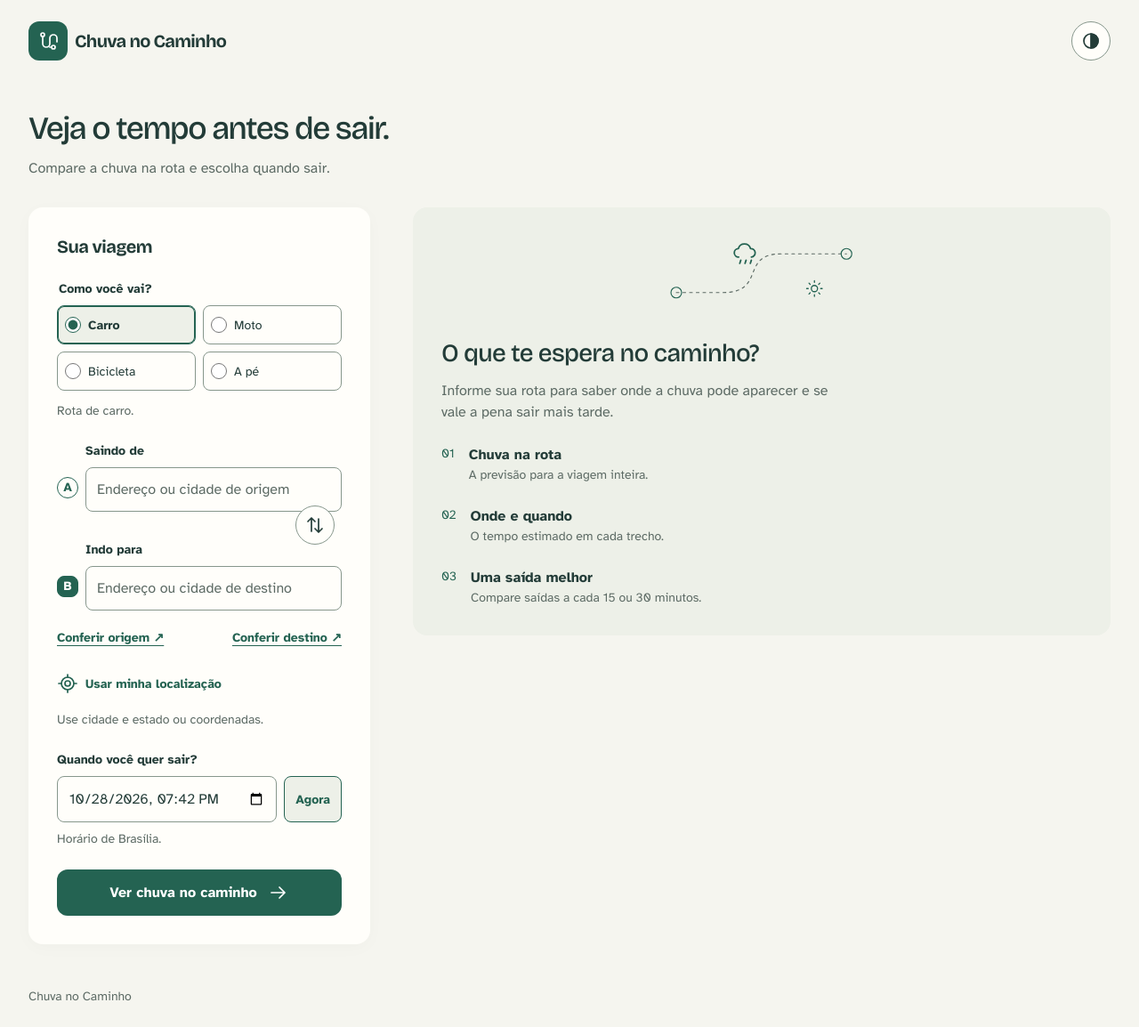
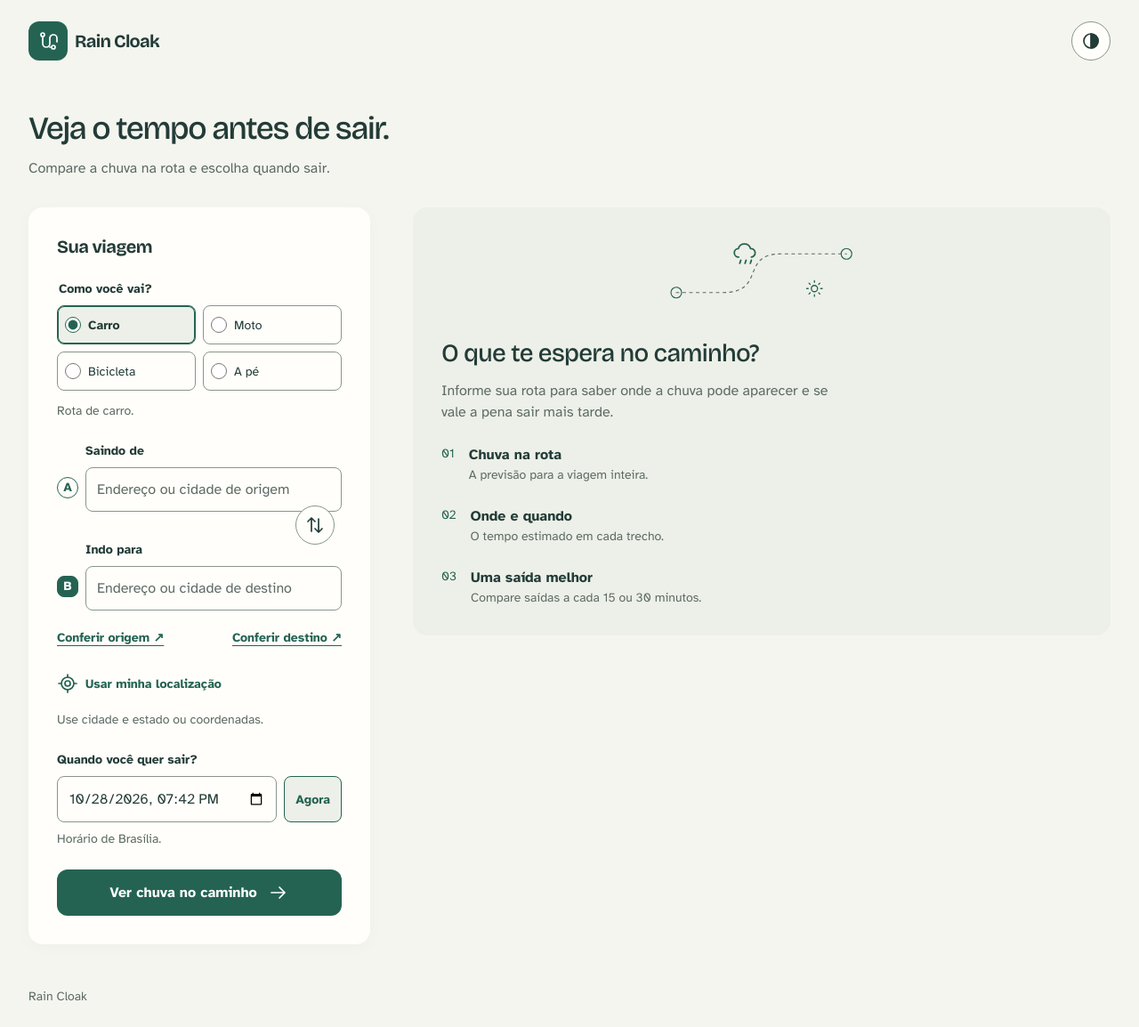
Before and after one commit to ErickHTF/rain, a website with bundled scripts: page index.html in a window 1280 px wide. Shown: the whole page at 89% size. Built offline with nearby package versions, Linux system fonts and the light colour scheme.

Commit message:
Renomeia o projeto para Rain Cloak

```diff
--- a/index.html
+++ b/index.html
@@ -5,7 +5,7 @@
   <meta name="viewport" content="width=device-width, initial-scale=1, viewport-fit=cover">
   <meta name="theme-color" content="#f5f5ef">
   <meta name="description" content="Consulte a previsão de chuva ao longo da sua rota e compare horários de saída com radar e previsão do tempo.">
-  <title>Chuva no Caminho</title>
+  <title>Rain Cloak</title>
   <link rel="preconnect" href="https://fonts.googleapis.com">
   <link rel="preconnect" href="https://fonts.gstatic.com" crossorigin>
   <link rel="stylesheet" href="https://fonts.googleapis.com/css2?family=Atkinson+Hyperlegible:wght@400;700&family=Bricolage+Grotesque:opsz,wght@12..96,500;12..96,700;12..96,800&display=swap">
@@ -28,7 +28,7 @@
     <symbol id="icon-arrow" viewBox="0 0 24 24"><path d="M4 12h15m-6-6 6 6-6 6"/></symbol>
   </svg>
   <header class="topbar">
-    <a class="brand" href="./" aria-label="Chuva no Caminho, início"><span class="brand-mark"><svg class="icon"><use href="#icon-route"/></svg></span><span>Chuva no Caminho</span></a>
+    <a class="brand" href="./" aria-label="Rain Cloak, início"><span class="brand-mark"><svg class="icon"><use href="#icon-route"/></svg></span><span>Rain Cloak</span></a>
     <button id="theme" class="icon-btn" type="button" aria-label="Ativar tema escuro" title="Alternar tema">
       <svg viewBox="0 0 24 24" class="icon" aria-hidden="true"><circle cx="12" cy="12" r="8"/><path d="M12 4a8 8 0 0 1 0 16z" fill="currentColor"/></svg>
     </button>
@@ -85,7 +85,7 @@
         </section>
       </div>
     </div>
-    <footer class="footer">Chuva no Caminho</footer>
+    <footer class="footer">Rain Cloak</footer>
   </main>
   <dialog id="place-dialog" aria-labelledby="place-dialog-title" aria-describedby="place-dialog-hint">
     <div class="place-dialog-head"><div><h2 id="place-dialog-title">Este é o lugar?</h2></div><button id="place-close" type="button" class="icon-btn" aria-label="Fechar confirmação de local">×</button></div>
--- a/package.json
+++ b/package.json
@@ -1,5 +1,5 @@
 {
-  "name": "chuva-no-caminho",
+  "name": "rain-cloak",
   "private": true,
   "type": "module",
   "scripts": {
```
Also changed, not shown: README.md, 1 other file.
